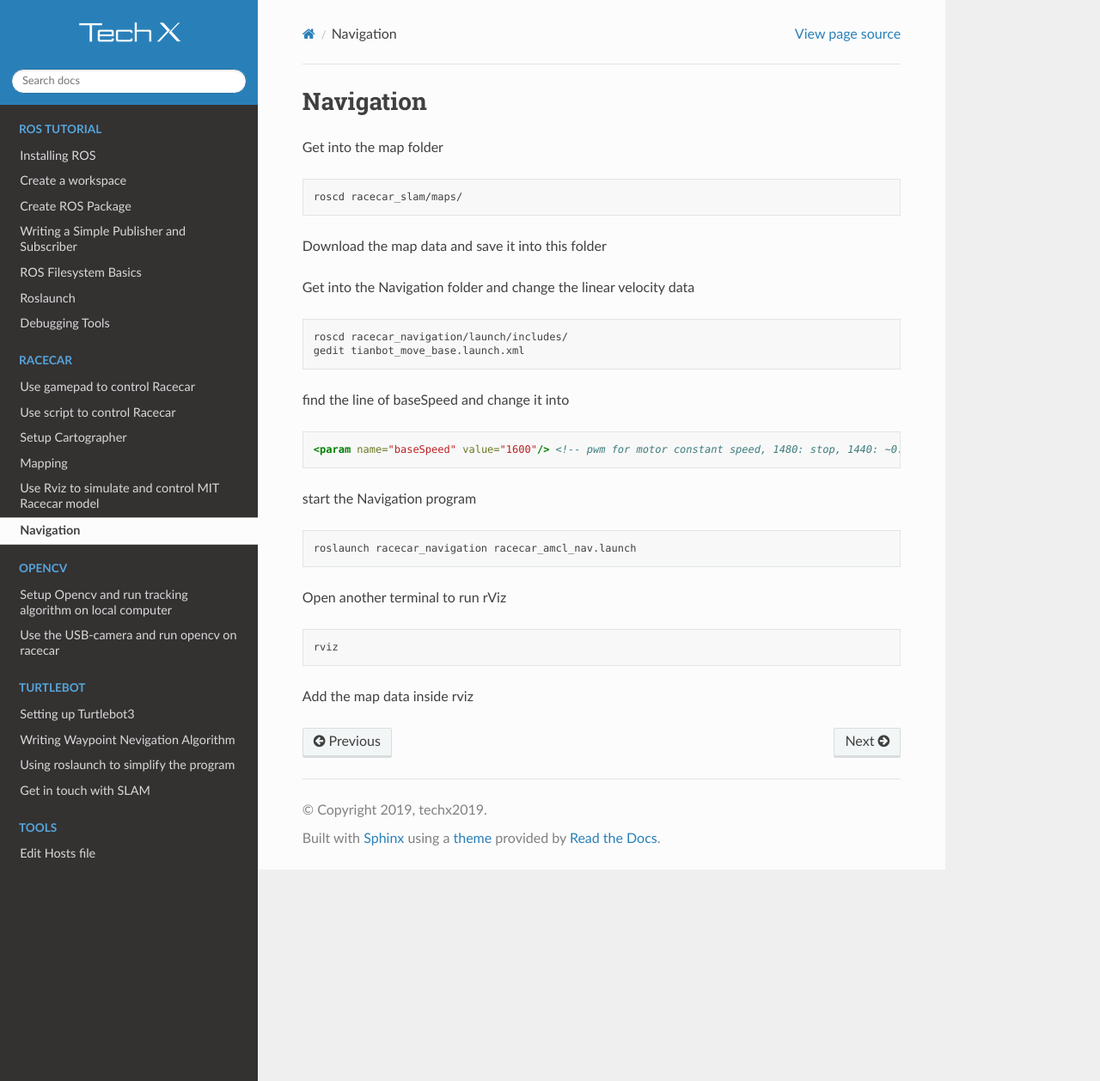
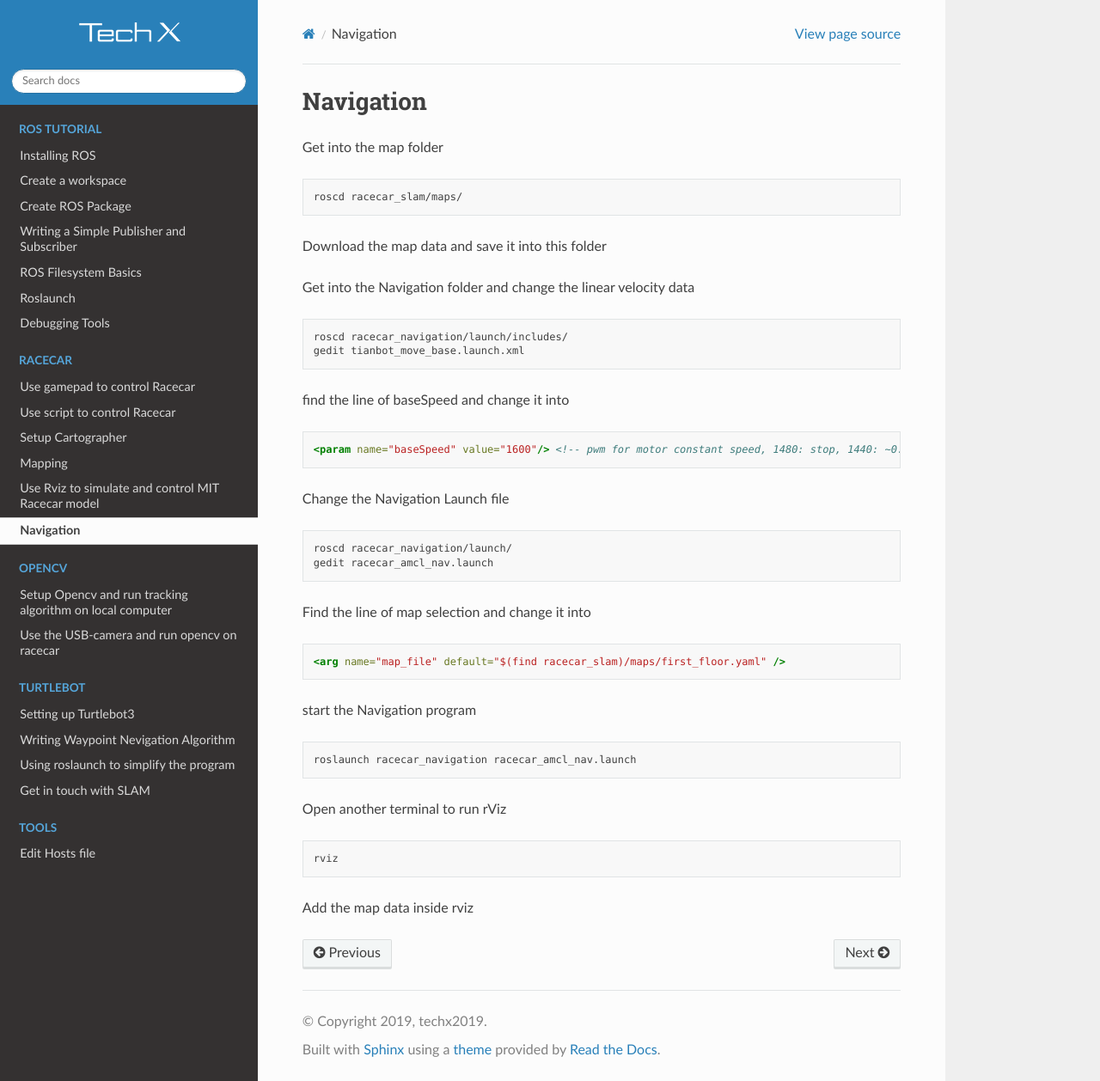
Before and after one commit to hanzheteng/tx19-robotics, a Sphinx documentation site: the page built from docs/car/navi.rst, in a window 1280 px wide and 1258 px high. Shown: the whole window at 86% size. Built offline with Sphinx 7.4.7 and the Read the Docs theme 2.0.0, drawn with Linux system fonts in a browser that asks for light colours.

Commit message:
update map selection

```diff
--- a/docs/car/navi.rst
+++ b/docs/car/navi.rst
@@ -22,6 +22,19 @@ find the line of baseSpeed and change it into
 
     <param name="baseSpeed" value="1600"/> <!-- pwm for motor constant speed, 1480: stop, 1440: ~0.5m/s, 1430: ~1.5m/s -->
 
+Change the Navigation Launch file
+
+.. code:: bash
+
+    roscd racecar_navigation/launch/
+    gedit racecar_amcl_nav.launch
+
+Find the line of map selection and change it into
+
+.. code:: xml
+
+    <arg name="map_file" default="$(find racecar_slam)/maps/first_floor.yaml" />
+
 start the Navigation program
 
 .. code:: bash
```
